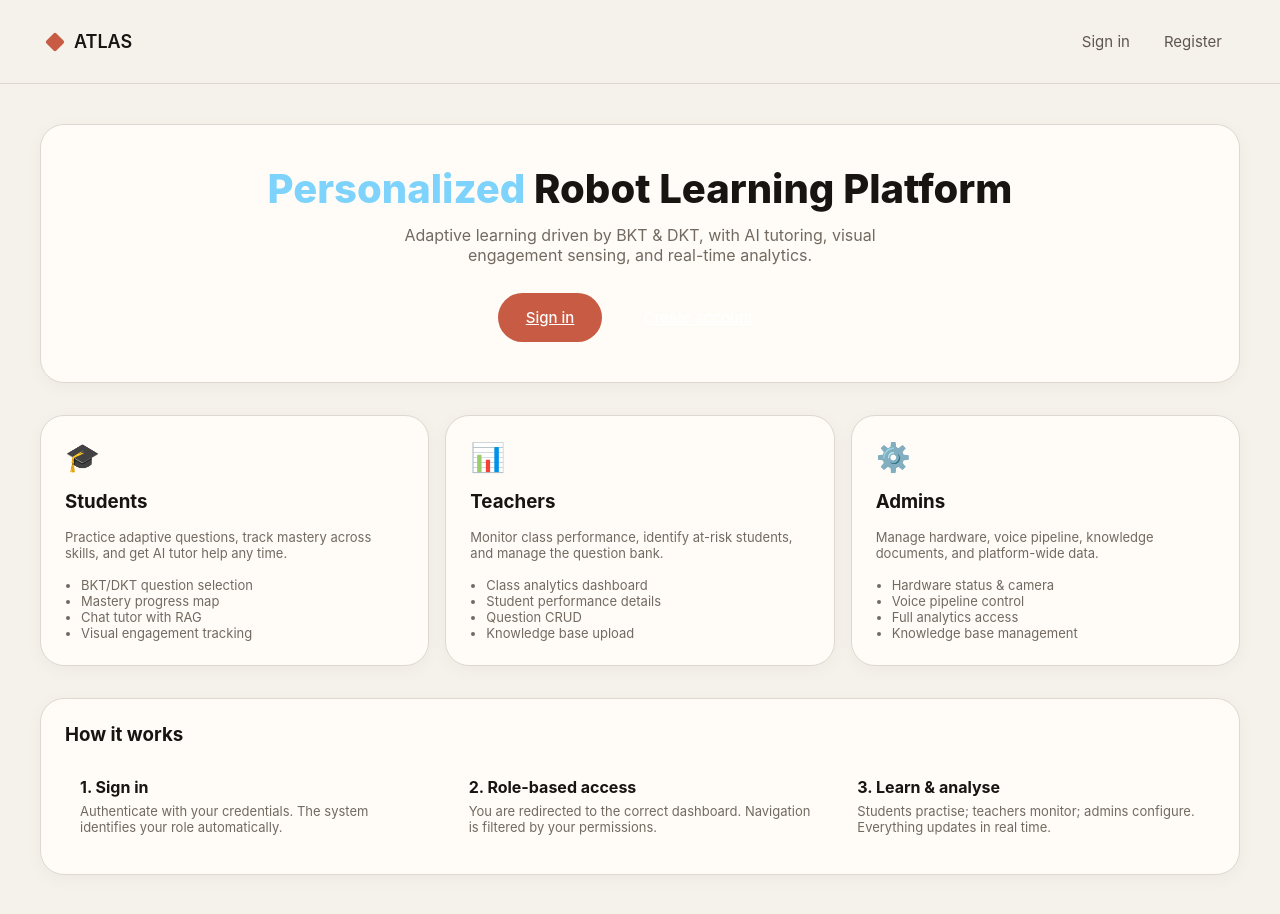
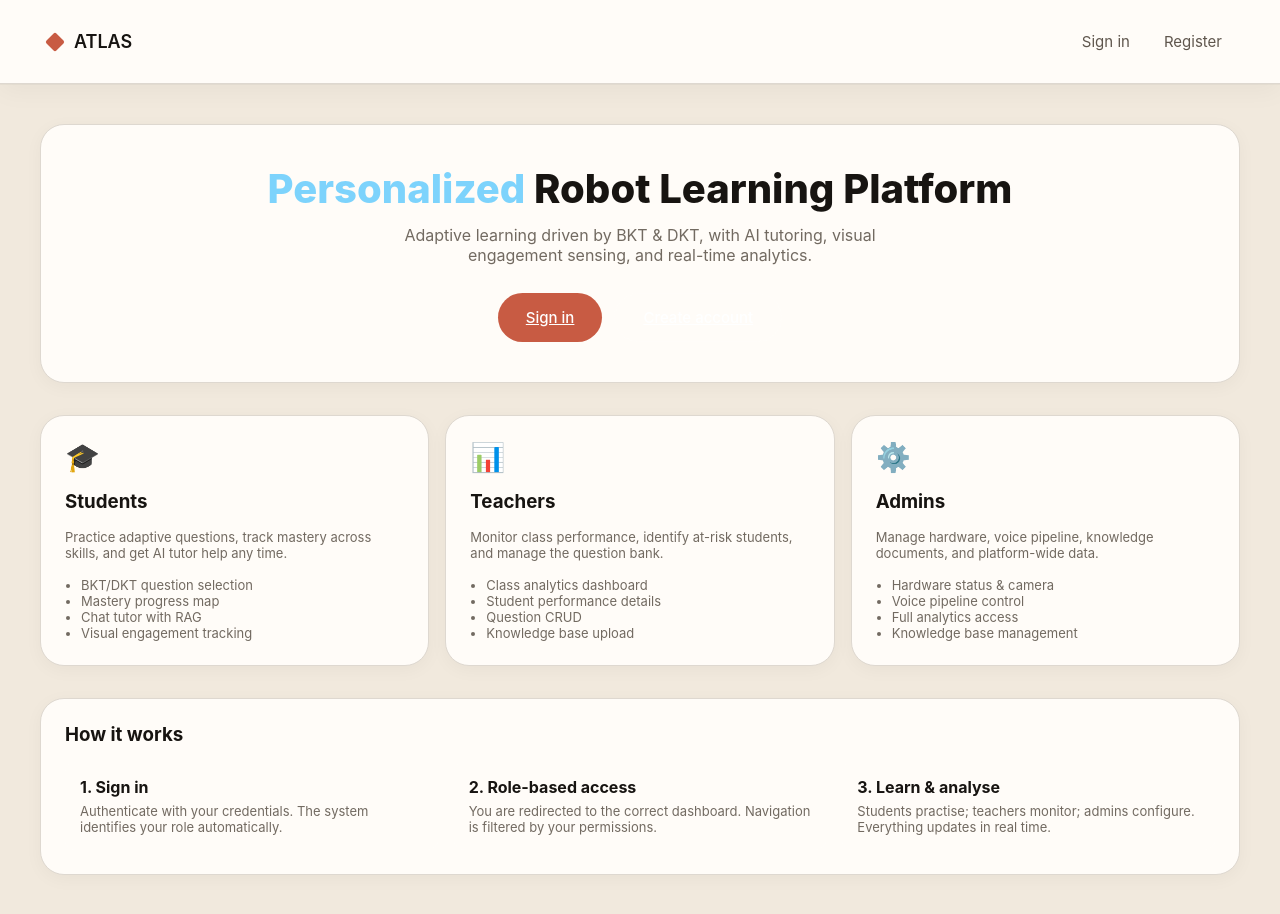
Before and after one commit to SahanMihikalpa/frontend-robot-, a Next.js app: page / in a window 1280 px wide. Built offline with nearby package versions, Linux system fonts and the light colour scheme; no server answers.

Commit message:
Navbar design updated for better visibility

```diff
--- a/styles/globals.css
+++ b/styles/globals.css
@@ -1,5 +1,5 @@
 :root{
-  --bg:#F5F1EB;
+  --bg:#f1e9dd;
   --surface:#FFFCF8;
   --card:#FFFFFF;
 
@@ -46,9 +46,17 @@ body{
 
   padding:24px 48px;
 
-  background:var(--bg);
+  background:var(--surface);
 
   border-bottom:1px solid var(--border);
+
+  box-shadow:
+    0 1px 0 rgba(0,0,0,0.03),
+    0 8px 24px rgba(0,0,0,0.04);
+
+  position:sticky;
+  top:0;
+  z-index:100;
 }
 .brand{display:flex;align-items:center;gap:12px}
 .header-right{display:flex;align-items:center;gap:12px;flex-wrap:wrap;justify-content:flex-end}
@@ -120,14 +128,23 @@ body{
   font-weight:600;
 }
 .nav-button{
-  background:transparent;
-  color:rgba(255,255,255,0.9);
-  border:1px solid rgba(255,255,255,0.08);
+  background:none;
+  border:none;
+
+  color:#C85B43; /* terracotta red */
+
+  font-size:15px;
+  font-weight:500;
+
   padding:8px 10px;
-  border-radius:8px;
+
   cursor:pointer;
-  font-size:14px;
-  transition:background 0.15s;
+
+  transition:all .2s ease;
+}
+
+.nav-button:hover{
+  color:#B24D37;
 }
 .nav-button:hover{background:rgba(255,255,255,0.05)}
 
```
